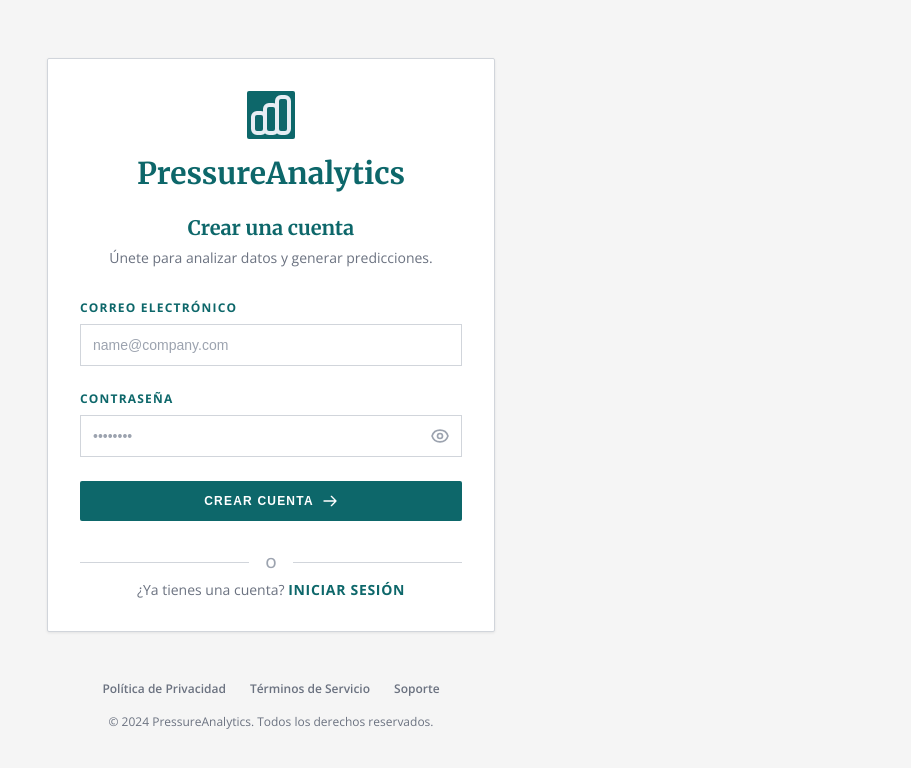
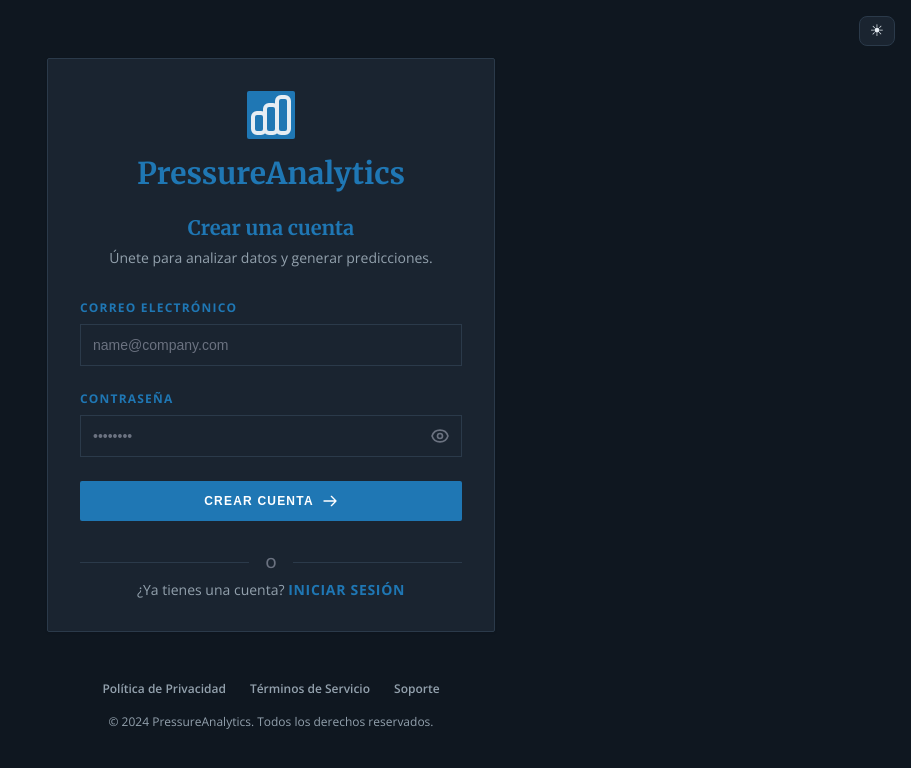
Before and after one commit to tpp-grupo-166/reservoir-pressure-web, a React (Vite) app in the folder web/: page /register in a window 1280 px wide. Shown: the top 768 px of the page, without its empty margins (369-1280 px from the left). Built offline with nearby package versions, Linux system fonts and the light colour scheme.

Commit message:
feat: implement theme toggle functionality and styles for light/dark mode

```diff
--- a/web/index.html
+++ b/web/index.html
@@ -4,6 +4,11 @@
     <meta charset="UTF-8" />
     <meta name="viewport" content="width=device-width, initial-scale=1.0" />
     <title>Estimador de presión de reservorio</title>
+    <script>
+      // Aplica el tema guardado antes del primer paint (evita parpadeo).
+      document.documentElement.dataset.theme =
+        localStorage.getItem("theme") === "light" ? "light" : "dark";
+    </script>
   </head>
   <body>
     <div id="root"></div>
--- a/web/src/App.tsx
+++ b/web/src/App.tsx
@@ -10,6 +10,7 @@ import { ProtectedRoute } from "./components/ProtectedRoute";
 import { Login } from "./pages/Login";
 import { Register } from "./pages/Register";
 import { useAuth } from "./hooks/useAuth";
+import { ThemeToggle } from "./components/ThemeToggle";
 
 function Dashboard() {
   const [result, setResult] = useState<PredictResponse | null>(null);
@@ -30,6 +31,7 @@ function Dashboard() {
             <p>Cargá la historia de producción y la tabla PVT para estimar la trayectoria de presión.</p>
           </div>
           <div className="user-info">
+            <ThemeToggle />
             <span>{user?.email}</span>
             <button onClick={handleLogout} className="logout-button">Cerrar sesión</button>
           </div>
--- a/web/src/components/AuthLayout.tsx
+++ b/web/src/components/AuthLayout.tsx
@@ -1,5 +1,6 @@
 import { ReactNode } from 'react';
 import { Link } from 'react-router-dom';
+import { ThemeToggle } from './ThemeToggle';
 
 interface AuthLayoutProps {
   pageTitle: string;
@@ -20,6 +21,7 @@ export function AuthLayout({
 }: AuthLayoutProps) {
   return (
     <div className="auth-page">
+      <ThemeToggle className="theme-toggle--floating" />
       <main className="auth-card">
         <header className="auth-card__header">
           <div className="auth-card__logo">
--- /dev/null
+++ b/web/src/components/ThemeToggle.tsx
@@ -0,0 +1,21 @@
+import { useTheme } from "../hooks/useTheme";
+
+interface Props {
+  /** Clase extra para posicionar (ej. `theme-toggle--floating` en las páginas de auth). */
+  className?: string;
+}
+
+/** Botón ☀/🌙 que alterna el tema claro/oscuro. */
+export function ThemeToggle({ className = "" }: Props) {
+  const { theme, toggle } = useTheme();
+  return (
+    <button
+      onClick={toggle}
+      className={`theme-toggle ${className}`.trim()}
+      title={theme === "dark" ? "Cambiar a tema claro" : "Cambiar a tema oscuro"}
+      aria-label="Cambiar tema"
+    >
+      {theme === "dark" ? "☀" : "🌙"}
+    </button>
+  );
+}
--- /dev/null
+++ b/web/src/hooks/useTheme.ts
@@ -0,0 +1,27 @@
+import { useEffect, useState } from "react";
+
+export type Theme = "dark" | "light";
+
+const STORAGE_KEY = "theme";
+
+/** Tema guardado o, por defecto, oscuro (el del wizard). */
+function initialTheme(): Theme {
+  const saved = localStorage.getItem(STORAGE_KEY);
+  return saved === "light" ? "light" : "dark";
+}
+
+/**
+ * Maneja el tema claro/oscuro: lo persiste en localStorage y lo aplica en
+ * `<html data-theme>`, que es lo que leen las variables CSS de `styles.css`.
+ */
+export function useTheme() {
+  const [theme, setTheme] = useState<Theme>(initialTheme);
+
+  useEffect(() => {
+    document.documentElement.dataset.theme = theme;
+    localStorage.setItem(STORAGE_KEY, theme);
+  }, [theme]);
+
+  const toggle = () => setTheme((t) => (t === "dark" ? "light" : "dark"));
+  return { theme, toggle };
+}
--- a/web/src/styles.css
+++ b/web/src/styles.css
@@ -1,13 +1,36 @@
 @import url('https://fonts.googleapis.com/css2?family=Merriweather:wght@700&family=Open+Sans:wght@400;600;700&display=swap');
 
 :root {
+  /* Tema oscuro (default) — paleta del wizard/dashboard. */
   --bg: #0f1720;
   --panel: #1a2430;
   --ink: #e6edf3;
   --muted: #93a1ad;
+  --faint: #6b7280;
   --accent: #1f77b4;
+  --accent-hover: #18608f;
   --border: #2b3a4a;
+  --danger: #ff8080;
+  --danger-bg: rgba(255, 128, 128, 0.10);
+  --danger-border: rgba(255, 128, 128, 0.35);
+  --warning: #f0c674;
   font-family: system-ui, -apple-system, "Segoe UI", Roboto, sans-serif;
+}
+
+:root[data-theme="light"] {
+  /* Tema claro — paleta de las páginas de login/register. */
+  --bg: #f5f5f5;
+  --panel: #ffffff;
+  --ink: #111827;
+  --muted: #6b7280;
+  --faint: #9ca3af;
+  --accent: #0d676a;
+  --accent-hover: #0a5254;
+  --border: #d1d5db;
+  --danger: #dc2626;
+  --danger-bg: #fef2f2;
+  --danger-border: #fecaca;
+  --warning: #b45309;
 }
 
 * { box-sizing: border-box; }
@@ -42,9 +65,27 @@ body {
   font-size: 0.9rem;
 }
 
+.theme-toggle {
+  background: transparent;
+  border: 1px solid var(--border);
+  color: var(--ink);
+  padding: 6px 10px;
+  font-size: 1rem;
+  line-height: 1;
+}
+.theme-toggle:hover { border-color: var(--accent); }
+.theme-toggle--floating {
+  position: fixed;
+  top: 16px;
+  right: 16px;
+  z-index: 20;
+  background: var(--panel);
+}
+
 .logout-button {
   background: transparent;
   border: 1px solid var(--border);
+  color: var(--ink);
   padding: 6px 12px;
   font-size: 0.85rem;
 }
@@ -116,9 +157,9 @@ button {
   font-size: 0.95rem;
 }
 button:disabled { opacity: 0.4; cursor: not-allowed; }
-.wizard__nav button:first-child:not(:only-child) { background: transparent; border: 1px solid var(--border); }
+.wizard__nav button:first-child:not(:only-child) { background: transparent; border: 1px solid var(--border); color: var(--ink); }
 
-.error { color: #ff8080; }
+.error { color: var(--danger); }
 
 .field__hint { color: var(--muted); font-size: 0.9em; margin: 12px 0; }
 .wizard__example { color: var(--muted); font-size: 0.9em; margin: 16px 0 0; text-align: center; }
@@ -127,7 +168,7 @@ button:disabled { opacity: 0.4; cursor: not-allowed; }
   padding: 10px 14px;
   border: 1px solid var(--accent);
   border-radius: 8px;
-  background: rgba(31, 119, 180, 0.12);
+  background: color-mix(in srgb, var(--accent) 12%, transparent);
   color: var(--ink);
   font-size: 0.9em;
 }
@@ -142,7 +183,7 @@ button:disabled { opacity: 0.4; cursor: not-allowed; }
 }
 
 .explain { margin-top: 24px; }
-.explain__warnings { color: #f0c674; margin-bottom: 12px; }
+.explain__warnings { color: var(--warning); margin-bottom: 12px; }
 .explain details {
   border-top: 1px solid var(--border);
   padding: 12px 0;
@@ -152,7 +193,7 @@ button:disabled { opacity: 0.4; cursor: not-allowed; }
 .explain li { margin: 6px 0; }
 .explain em { color: var(--muted); }
 
-.result__again { margin-top: 24px; background: transparent; border: 1px solid var(--border); }
+.result__again { margin-top: 24px; background: transparent; border: 1px solid var(--border); color: var(--ink); }
 
 .chart { margin-bottom: 32px; }
 .chart .recharts-wrapper { user-select: none; cursor: crosshair; }
@@ -215,7 +256,7 @@ button:disabled { opacity: 0.4; cursor: not-allowed; }
   background: #0b1118;
   border: 1px solid var(--border);
   border-radius: 8px;
-  color: var(--ink);
+  color: #e6edf3;
   font-family: system-ui, -apple-system, "Segoe UI", Roboto, sans-serif;
   font-style: normal;
   font-weight: 400;
@@ -234,7 +275,7 @@ button:disabled { opacity: 0.4; cursor: not-allowed; }
 /* ── Página de auth ─────────────────────────────── */
 .auth-page {
   min-height: 100vh;
-  background-color: #f5f5f5;
+  background-color: var(--bg);
   display: flex;
   flex-direction: column;
   align-items: center;
@@ -246,8 +287,8 @@ button:disabled { opacity: 0.4; cursor: not-allowed; }
 .auth-card {
   width: 100%;
   max-width: 448px;
-  background: #ffffff;
-  border: 1px solid #d1d5db;
+  background: var(--panel);
+  border: 1px solid var(--border);
   border-radius: 2px;
   padding: 32px;
   box-shadow: 0 1px 3px rgba(0,0,0,0.08);
@@ -265,7 +306,7 @@ button:disabled { opacity: 0.4; cursor: not-allowed; }
 .auth-card__logo {
   width: 48px;
   height: 48px;
-  background-color: #0d676a;
+  background-color: var(--accent);
   border-radius: 2px;
   display: flex;
   align-items: center;
@@ -279,7 +320,7 @@ button:disabled { opacity: 0.4; cursor: not-allowed; }
   font-family: 'Merriweather', Georgia, serif;
   font-size: 1.875rem;
   font-weight: 700;
-  color: #0d676a;
+  color: var(--accent);
   margin: 0 0 24px;
   line-height: 1.2;
 }
@@ -288,13 +329,13 @@ button:disabled { opacity: 0.4; cursor: not-allowed; }
   font-family: 'Merriweather', Georgia, serif;
   font-size: 1.25rem;
   font-weight: 700;
-  color: #0d676a;
+  color: var(--accent);
   margin: 0 0 8px;
 }
 
 .auth-card__subtitle {
   font-size: 0.875rem;
-  color: #6b7280;
+  color: var(--muted);
   margin: 0;
 }
 
@@ -309,7 +350,7 @@ button:disabled { opacity: 0.4; cursor: not-allowed; }
   display: block;
   font-size: 0.75rem;
   font-weight: 700;
-  color: #0d676a;
+  color: var(--accent);
   text-transform: uppercase;
   letter-spacing: 0.1em;
   margin-bottom: 8px;
@@ -317,31 +358,31 @@ button:disabled { opacity: 0.4; cursor: not-allowed; }
 
 .auth-field__input {
   width: 100%;
-  border: 1px solid #d1d5db;
+  border: 1px solid var(--border);
   padding: 12px;
   font-size: 0.875rem;
   border-radius: 0;
-  background: #ffffff;
-  color: #111827;
+  background: var(--panel);
+  color: var(--ink);
   outline: none;
   box-sizing: border-box;
 }
-.auth-field__input::placeholder { color: #9ca3af; }
+.auth-field__input::placeholder { color: var(--faint); }
 .auth-field__input:focus {
-  border-color: #0d676a;
-  box-shadow: 0 0 0 1px #0d676a;
+  border-color: var(--accent);
+  box-shadow: 0 0 0 1px var(--accent);
 }
 .auth-field__input:disabled { opacity: 0.6; cursor: not-allowed; }
 .auth-field__input--error {
-  border-color: #dc2626;
+  border-color: var(--danger);
 }
 .auth-field__input--error:focus {
-  border-color: #dc2626;
-  box-shadow: 0 0 0 1px #dc2626;
+  border-color: var(--danger);
+  box-shadow: 0 0 0 1px var(--danger);
 }
 .auth-field__error {
   font-size: 0.75rem;
-  color: #dc2626;
+  color: var(--danger);
   margin-top: 4px;
 }
 
@@ -361,16 +402,16 @@ button:disabled { opacity: 0.4; cursor: not-allowed; }
   background: none;
   border: none;
   cursor: pointer;
-  color: #9ca3af;
+  color: var(--faint);
   border-radius: 0;
 }
-.auth-field__eye-btn:hover { color: #6b7280; }
+.auth-field__eye-btn:hover { color: var(--muted); }
 .auth-field__eye-btn svg { width: 20px; height: 20px; }
 
 /* Botón submit */
 .auth-submit-btn {
   width: 100%;
-  background-color: #0d676a;
+  background-color: var(--accent);
   color: #ffffff;
   font-weight: 700;
   font-size: 0.75rem;
@@ -386,17 +427,17 @@ button:disabled { opacity: 0.4; cursor: not-allowed; }
   cursor: pointer;
   transition: background-color 0.2s;
 }
-.auth-submit-btn:hover:not(:disabled) { background-color: #0a5254; }
+.auth-submit-btn:hover:not(:disabled) { background-color: var(--accent-hover); }
 .auth-submit-btn:disabled { opacity: 0.6; cursor: not-allowed; }
 .auth-submit-btn svg { width: 16px; height: 16px; }
 
 /* Mensaje de error */
 .auth-error {
   font-size: 0.875rem;
-  color: #dc2626;
+  color: var(--danger);
   padding: 8px 12px;
-  background: #fef2f2;
-  border: 1px solid #fecaca;
+  background: var(--danger-bg);
+  border: 1px solid var(--danger-border);
   border-radius: 2px;
 }
 
@@ -408,13 +449,13 @@ button:disabled { opacity: 0.4; cursor: not-allowed; }
 }
 .auth-divider__line {
   flex: 1;
-  border-top: 1px solid #d1d5db;
+  border-top: 1px solid var(--border);
 }
 .auth-divider__label {
   flex-shrink: 0;
   margin: 0 16px;
   font-size: 0.875rem;
-  color: #9ca3af;
+  color: var(--faint);
   font-weight: 600;
   text-transform: uppercase;
 }
@@ -423,12 +464,12 @@ button:disabled { opacity: 0.4; cursor: not-allowed; }
 .auth-footer-link {
   text-align: center;
   font-size: 0.875rem;
-  color: #6b7280;
+  color: var(--muted);
   margin: 8px 0 0;
 }
 .auth-footer-link a {
   font-weight: 700;
-  color: #0d676a;
+  color: var(--accent);
   text-decoration: none;
   text-transform: uppercase;
   letter-spacing: 0.05em;
@@ -440,7 +481,7 @@ button:disabled { opacity: 0.4; cursor: not-allowed; }
   margin-top: 48px;
   text-align: center;
   font-size: 0.75rem;
-  color: #6b7280;
+  color: var(--muted);
   width: 100%;
   max-width: 448px;
 }
@@ -452,7 +493,7 @@ button:disabled { opacity: 0.4; cursor: not-allowed; }
 }
 .auth-page-footer__links a {
   font-weight: 600;
-  color: #6b7280;
+  color: var(--muted);
   text-decoration: none;
 }
-.auth-page-footer__links a:hover { color: #374151; }
+.auth-page-footer__links a:hover { color: var(--ink); }
```
